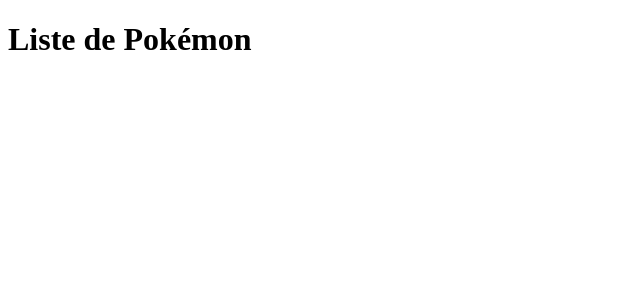
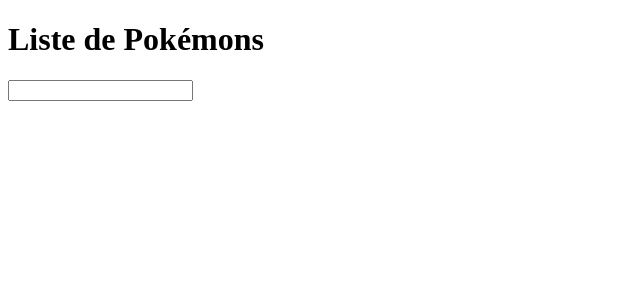
Before and after one commit to Brahim-Sama/ng-pokemon-app, an Angular app: page / in a window 1280 px wide. Shown: the top 300 px of the page, without its empty margins (0-640 px from the left). Built offline with nearby package versions, Linux system fonts and the light colour scheme.

Commit message:
Liste des pokémons (index)

```diff
--- /dev/null
+++ b/src/app/app.component.html
@@ -0,0 +1,3 @@
+<h1>Liste de Pokémons</h1>
+<input #input (keyup)="selectPokemon(input.value)" type="number" />
+<p>{{ pokemonSelected?.name }}</p>
--- a/src/app/app.component.ts
+++ b/src/app/app.component.ts
@@ -4,20 +4,28 @@
 
 @Component({
   selector: "app-root",
-  //afficher liste de pokemon
-  template: `<h1>Liste de Pokémon</h1>`,
+  templateUrl: "app.component.html",
 })
 export class AppComponent implements OnInit {
   //charger la liste de tout les pokemons
   pokemonList: Pokemon[] = POKEMONS;
+  pokemonSelected: Pokemon | undefined;
 
   ngOnInit() {
     console.table(this.pokemonList);
-    this.selectPokemon(this.pokemonList[0]);
   }
 
   // paramètre objet
-  selectPokemon(pokemon: Pokemon) {
-    console.log(`Vous avez cliqué sur le pokémon ${pokemon.name}`);
+  selectPokemon(pokemonId: String) {
+    const pokemon: Pokemon | undefined = this.pokemonList.find(
+      (pokemon) => pokemon.id == +pokemonId
+    );
+    if (pokemon) {
+      console.log(`Le pokémon demandé est : ${pokemon.name}`);
+      this.pokemonSelected = pokemon;
+    } else {
+      console.log(`Vous avez demandé un pokémon qui n'existe pas.`);
+      this.pokemonSelected = pokemon;
+    }
   }
 }
```
